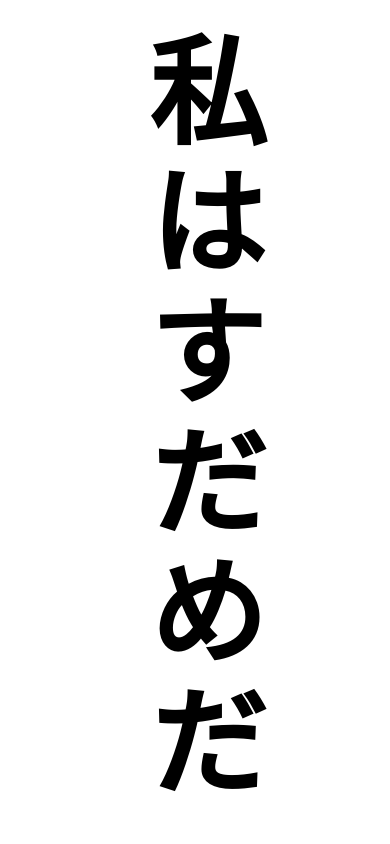
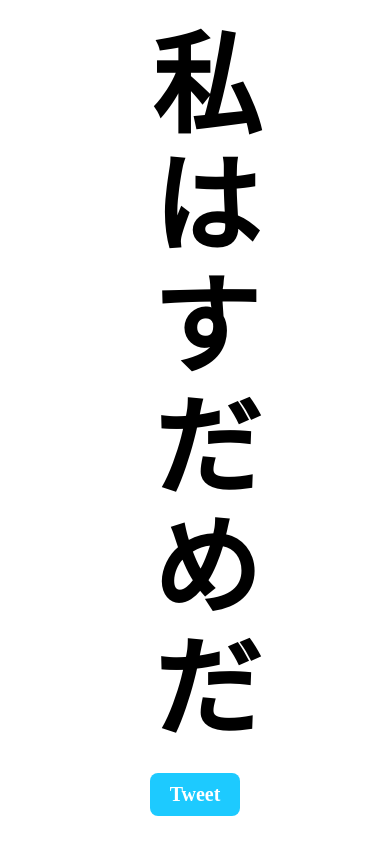
Before and after one commit to sudame/__sudame.github.io, a plain HTML site: page index.html in a window 390 px wide. Drawn offline with nearby package versions, Linux system fonts and the light colour scheme.

Commit message:
ツイートボタンを追加

```diff
--- a/index.html
+++ b/index.html
@@ -22,7 +22,7 @@
     <meta property="og:image" content="http://sudame.net/images/iamsudame.png" />
     <meta property="og:type" content="website" />
     <meta property="og:url" content="http://sudame.net/" />
-    <meta property="og:description" content="私がすだめだ"/>
+    <meta property="og:description" content="私がすだめだ" />
     <meta name="twitter:card" content="summary_large_image" />
     <meta property="fb:app_id" content="151124392185413" />
 </head>
@@ -33,6 +33,7 @@
             <p>
                 私はすだめだ
             </p>
+            <a class="twitter-share-button" href="https://twitter.com/intent/tweet?url=http://sudame.net" data-size="large">Tweet</a>
         </div>
     </div>
 </body>
--- a/style/main.css
+++ b/style/main.css
@@ -16,13 +16,28 @@ div.centering{
     height: 100%;
     text-align: center;
     vertical-align: middle;
+}
+
+div.centering > p{
     font-size: 15vw;
     font-weight: 900;
 }
 
+a.twitter-share-button{
+    display: inline-block;
+    padding: 10px 20px;
+    font-size: 20px;
+    text-decoration: none;
+    color: white;
+    font-weight: 900;
+    background-color: #1dcaff;
+    border-radius: 8px;
+
+}
+
 @media (max-width: 600px){
     div.centering > p{
-        font-size: 14vh;
+        font-size: 13vh;
         font-weight: 900;
         writing-mode: tb-rl; /* IE用 */
         writing-mode: vertical-rl; /* Chrome、Firefox用 */
@@ -33,4 +48,8 @@ div.centering{
         text-orientation: upright;
         letter-spacing: 0.1em;
     }
+
+    a.twitter-share-button{
+        margin-top: 20px;
+    }
 }
```
